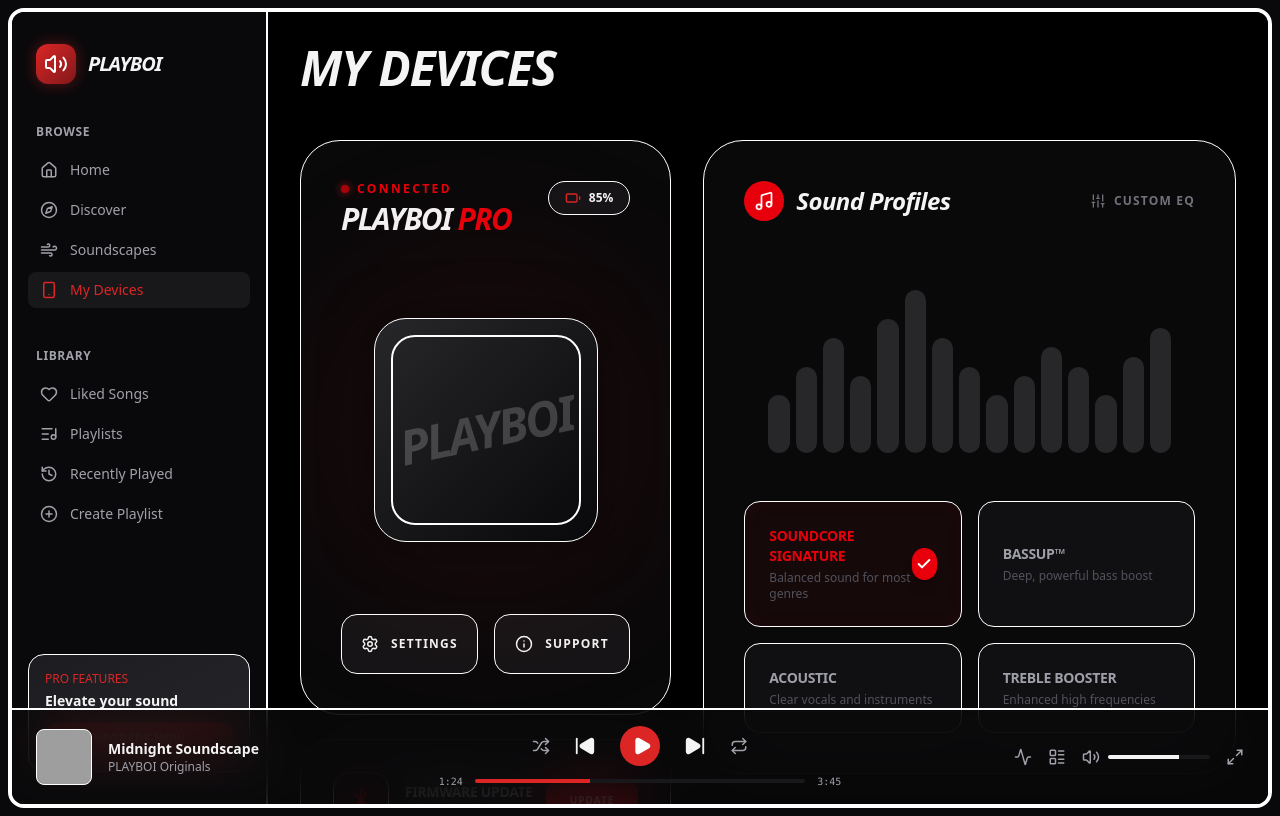
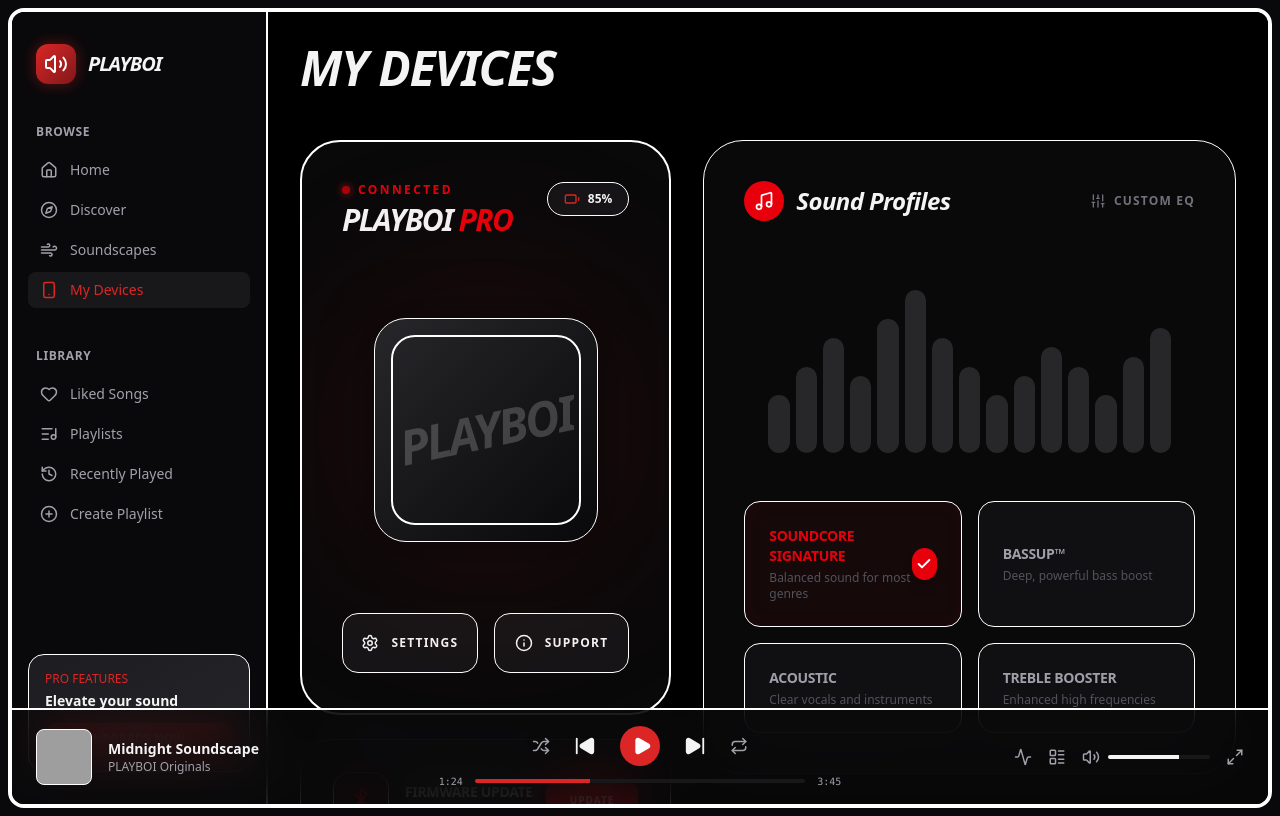
Before and after one commit to JJ2025-1/PLAYBOI, a Next.js app: page /devices in a window 1280 px wide. Built offline with nearby package versions, Linux system fonts and the light colour scheme; grey boxes are pictures that could not be loaded.

Commit message:
style: update device info card border to white

```diff
--- a/app/devices/page.tsx
+++ b/app/devices/page.tsx
@@ -35,7 +35,7 @@ export default function DevicesPage() {
       <div className="grid grid-cols-1 gap-8 lg:grid-cols-12">
         {/* Device Info Card */}
         <div className="lg:col-span-5 flex flex-col gap-6">
-          <div className="relative overflow-hidden rounded-[40px] bg-zinc-900/40 border border-white/5 p-10 shadow-2xl backdrop-blur-md">
+          <div className="relative overflow-hidden rounded-[40px] bg-zinc-900/40 border-2 border-white p-10 shadow-2xl backdrop-blur-md">
             <div className="flex justify-between items-start mb-12">
               <div className="flex flex-col gap-1">
                 <span className="flex items-center gap-2 text-xs font-black text-red-600 uppercase tracking-[0.2em]">
```
